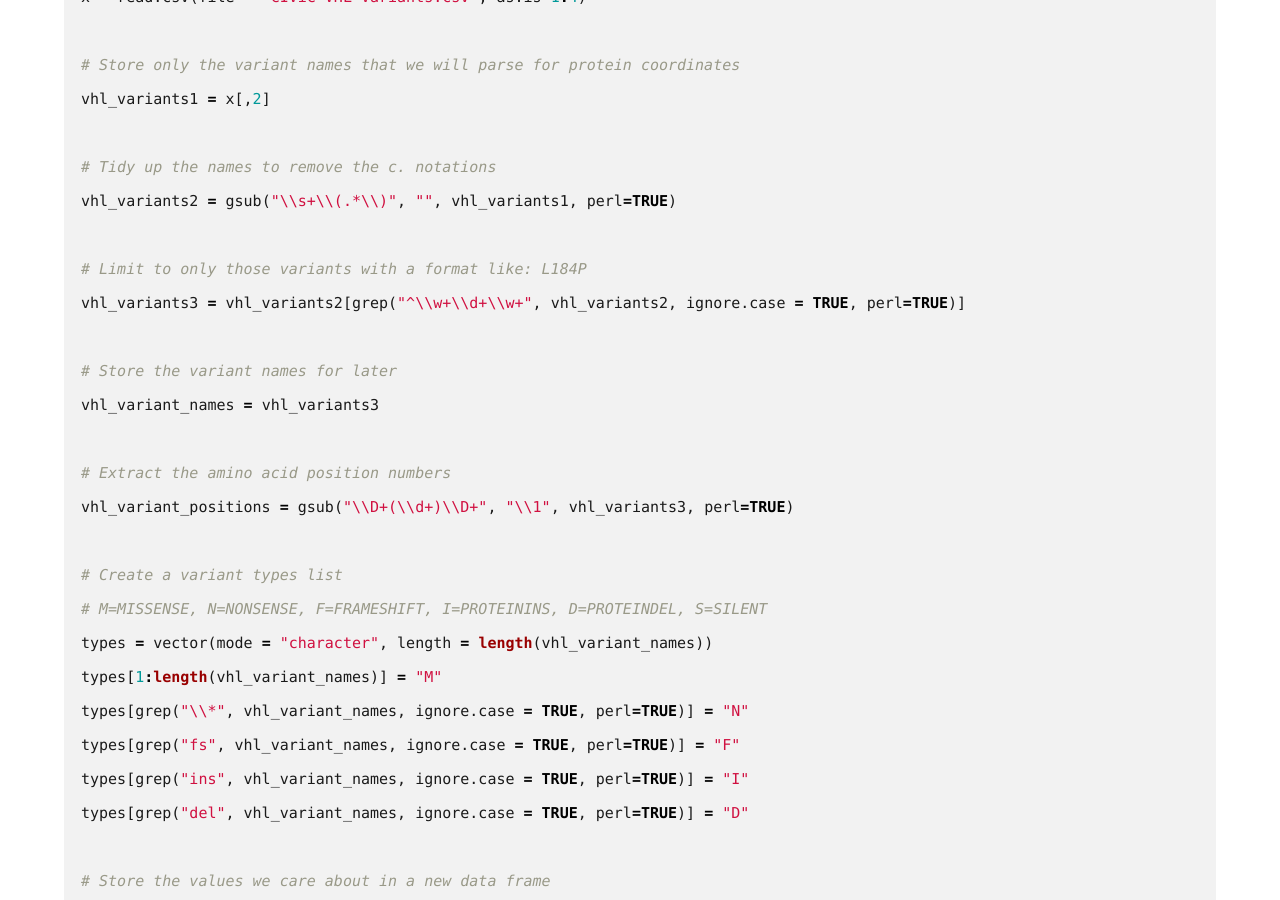
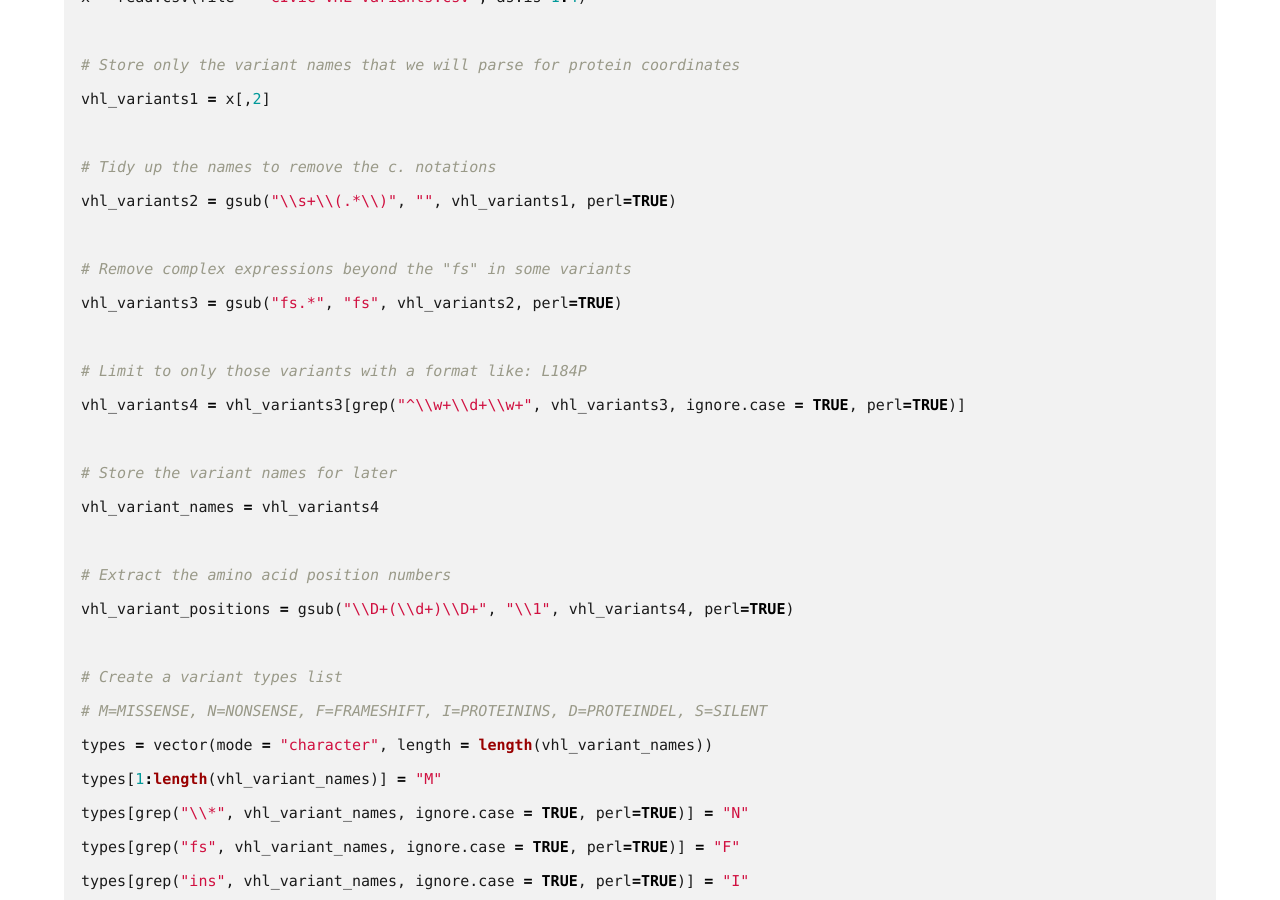
Before and after one commit to griffithlab/genviz.org, a Jekyll site: the page built from _posts/0001-07-01-ProteinPaint.md, in a window 1280 px wide and 900 px high, scrolled down 7206 px. Built offline with Jekyll 4.4.1, drawn with Linux system fonts in a browser that asks for light colours; nearby versions of some CDN libraries.

Commit message:
minor update to regex options

```diff
--- a/_posts/0001-07-01-ProteinPaint.md
+++ b/_posts/0001-07-01-ProteinPaint.md
@@ -75,14 +75,17 @@ vhl_variants1 = x[,2]
 # Tidy up the names to remove the c. notations
 vhl_variants2 = gsub("\\s+\\(.*\\)", "", vhl_variants1, perl=TRUE)
 
+# Remove complex expressions beyond the "fs" in some variants
+vhl_variants3 = gsub("fs.*", "fs", vhl_variants2, perl=TRUE)
+
 # Limit to only those variants with a format like: L184P
-vhl_variants3 = vhl_variants2[grep("^\\w+\\d+\\w+", vhl_variants2, ignore.case = TRUE, perl=TRUE)]
+vhl_variants4 = vhl_variants3[grep("^\\w+\\d+\\w+", vhl_variants3, ignore.case = TRUE, perl=TRUE)]
 
 # Store the variant names for later
-vhl_variant_names = vhl_variants3
+vhl_variant_names = vhl_variants4
 
 # Extract the amino acid position numbers
-vhl_variant_positions = gsub("\\D+(\\d+)\\D+", "\\1", vhl_variants3, perl=TRUE)
+vhl_variant_positions = gsub("\\D+(\\d+)\\D+", "\\1", vhl_variants4, perl=TRUE)
 
 # Create a variant types list
 # M=MISSENSE, N=NONSENSE, F=FRAMESHIFT, I=PROTEININS, D=PROTEINDEL, S=SILENT
```
